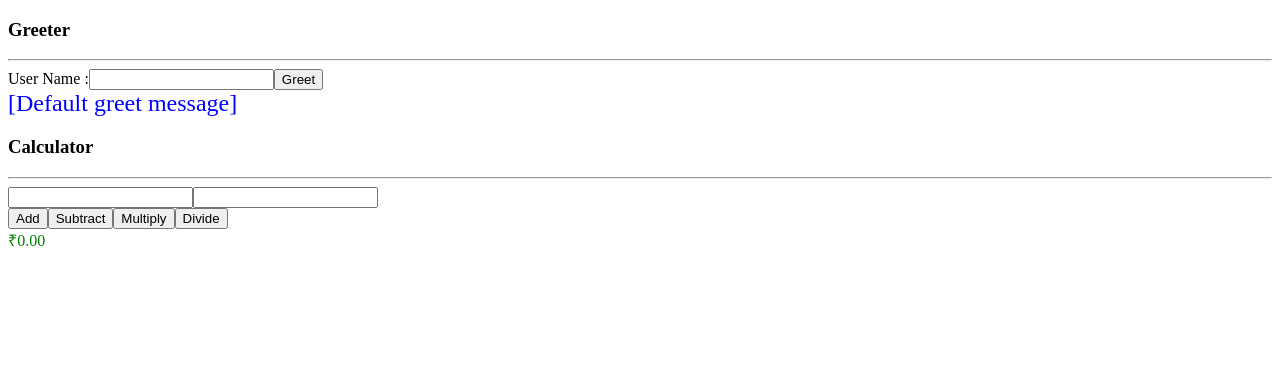
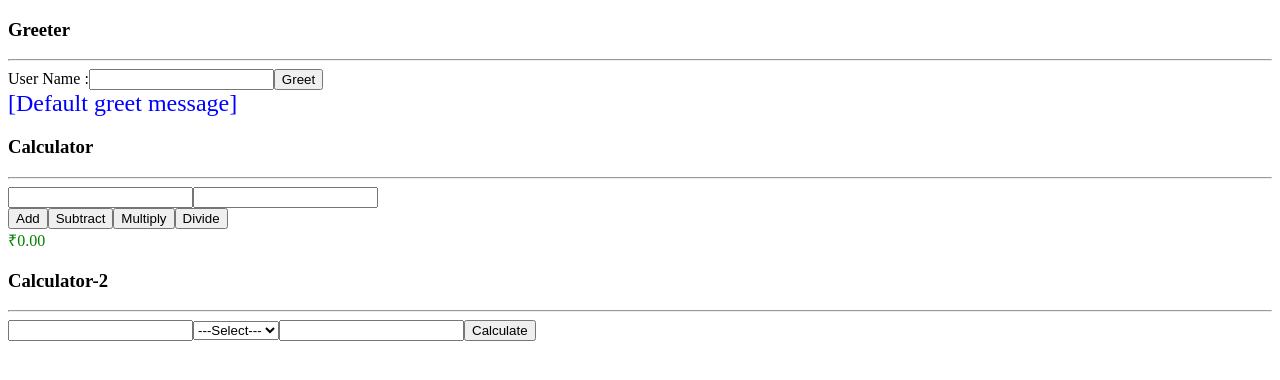
Before and after one commit to tkmagesh/IBM-Angular-Mar-2021, an Angular app in the folder first-app/: page / in a window 1280 px wide. Shown: the top 380 px of the page. Built offline with nearby package versions, Linux system fonts and the light colour scheme.

Commit message:
calculator2 implementation

```diff
--- /dev/null
+++ b/first-app/src/app/calculator2/calculator2.component.css
@@ -0,0 +1,7 @@
+.positive{
+    color : green
+}
+
+.negative{
+    color : red;
+}
--- /dev/null
+++ b/first-app/src/app/calculator2/calculator2.component.html
@@ -0,0 +1,16 @@
+<h3>Calculator-2</h3>
+<hr>
+<input type="number" (change)="n1 = $any($event.target).value">
+<select (change)="operator = $any($event.target).value">
+    <option value="">---Select---</option>
+    <option value="add">Add</option>
+    <option value="subtract">Subtract</option>
+    <option value="multiply">Multiply</option>
+    <option value="divide">Divide</option>
+</select>
+<input type="number" (change)="n2 = $any($event.target).value">
+<input type="button" value="Calculate" (click)="onCalculateClick()">
+<div *ngIf="result !== 0"
+    [ngClass]="{positive : result >= 0, negative : result < 0}">
+        {{result | currency:'INR'}}
+</div>
--- /dev/null
+++ b/first-app/src/app/calculator2/calculator2.component.ts
@@ -0,0 +1,46 @@
+import { Component, OnInit } from '@angular/core';
+import * as calc from '../calculator/calculator';
+
+@Component({
+  selector: 'app-calculator2',
+  templateUrl: './calculator2.component.html',
+  styleUrls: ['./calculator2.component.css']
+})
+export class Calculator2Component implements OnInit {
+
+  private _n1 : number  = 0;
+  private _n2 : number  = 0;
+  operator : string = ''
+  result : number = 0;
+
+  set n1(value : string){
+    this._n1 = parseInt(value)
+  }
+
+  set n2(value : string){
+    this._n2 = parseInt(value)
+  }
+
+  constructor() { }
+
+  ngOnInit(): void {
+  }
+
+  onCalculateClick(){
+    switch(this.operator){
+      case 'add' :
+        this.result = calc.add(this._n1, this._n2);
+        break;
+      case 'subtract' :
+        this.result = calc.subtract(this._n1, this._n2);
+        break;
+      case 'multiply' :
+        this.result = calc.multiply(this._n1, this._n2);
+        break;
+      case 'divide' :
+        this.result = calc.divide(this._n1, this._n2);
+        break;
+    }
+  }
+
+}
--- a/first-app/src/index.html
+++ b/first-app/src/index.html
@@ -10,6 +10,7 @@
 <body>
   <app-greeter></app-greeter>
   <app-calculator></app-calculator>
+  <app-calculator2></app-calculator2>
   <!-- <app-root></app-root> -->
 
 </body>
```
Also changed, not shown: first-app/src/app/app.module.ts (+5 -2 lines), 1 other file (tests, documents, lock files or other folders).
